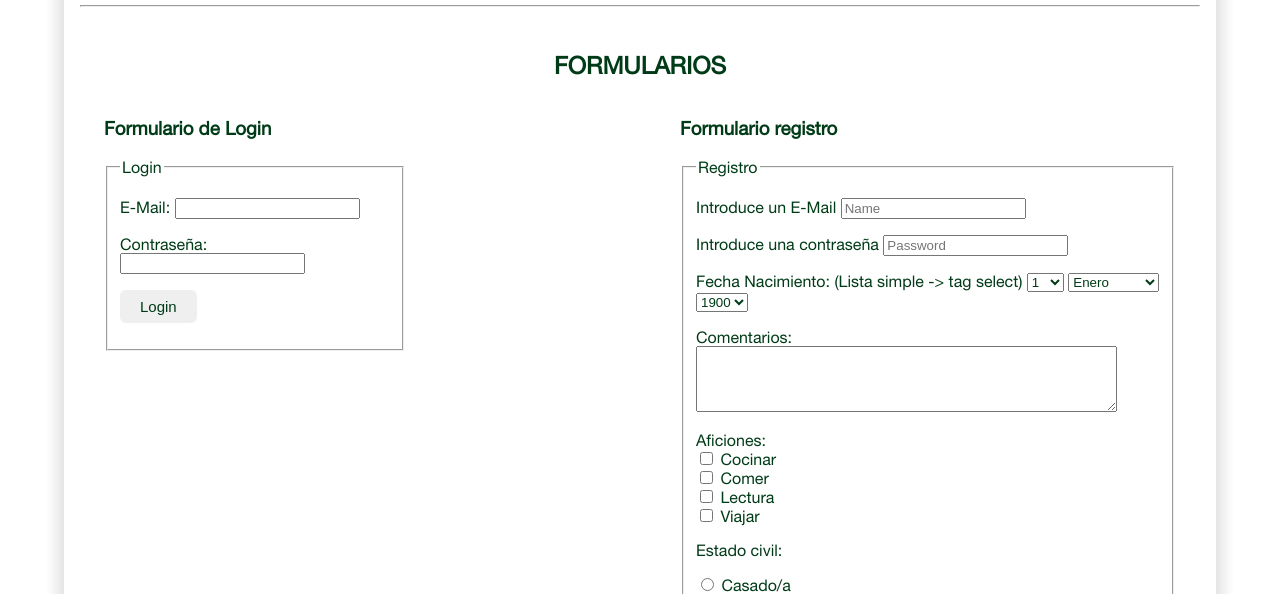
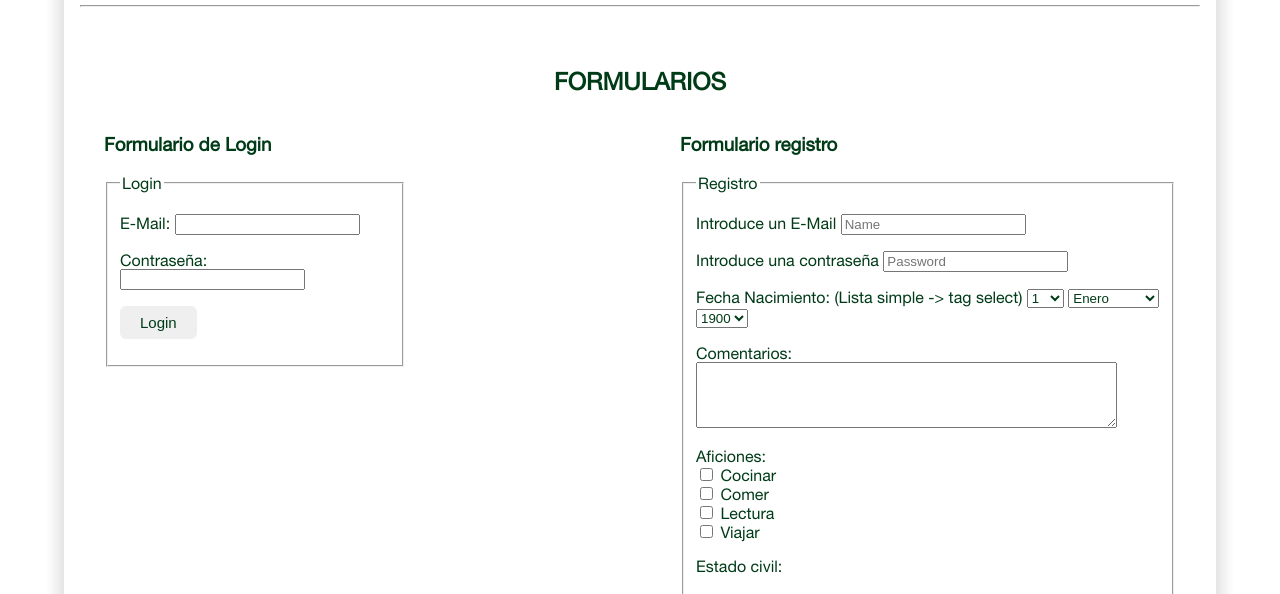
Before and after one commit to andrescerro/webdam2023, a plain HTML site: page formularios.html in a window 1280 px wide. Shown: the part 201-795 px from the top of the page. Drawn offline with Linux system fonts and the light colour scheme.

Commit message:
homogeneidad

```diff
--- a/formularios.html
+++ b/formularios.html
@@ -67,7 +67,7 @@
                 <hr>
             </div>
             <div class="py-3">
-                <div id="formularios">
+                <div id="formularios" class="py-3">
                     <h2 class="text-center">FORMULARIOS</h2>
                     <form action="form.php" method="get" class="form-login">
                         <h3>Formulario de Login</h3>
```
